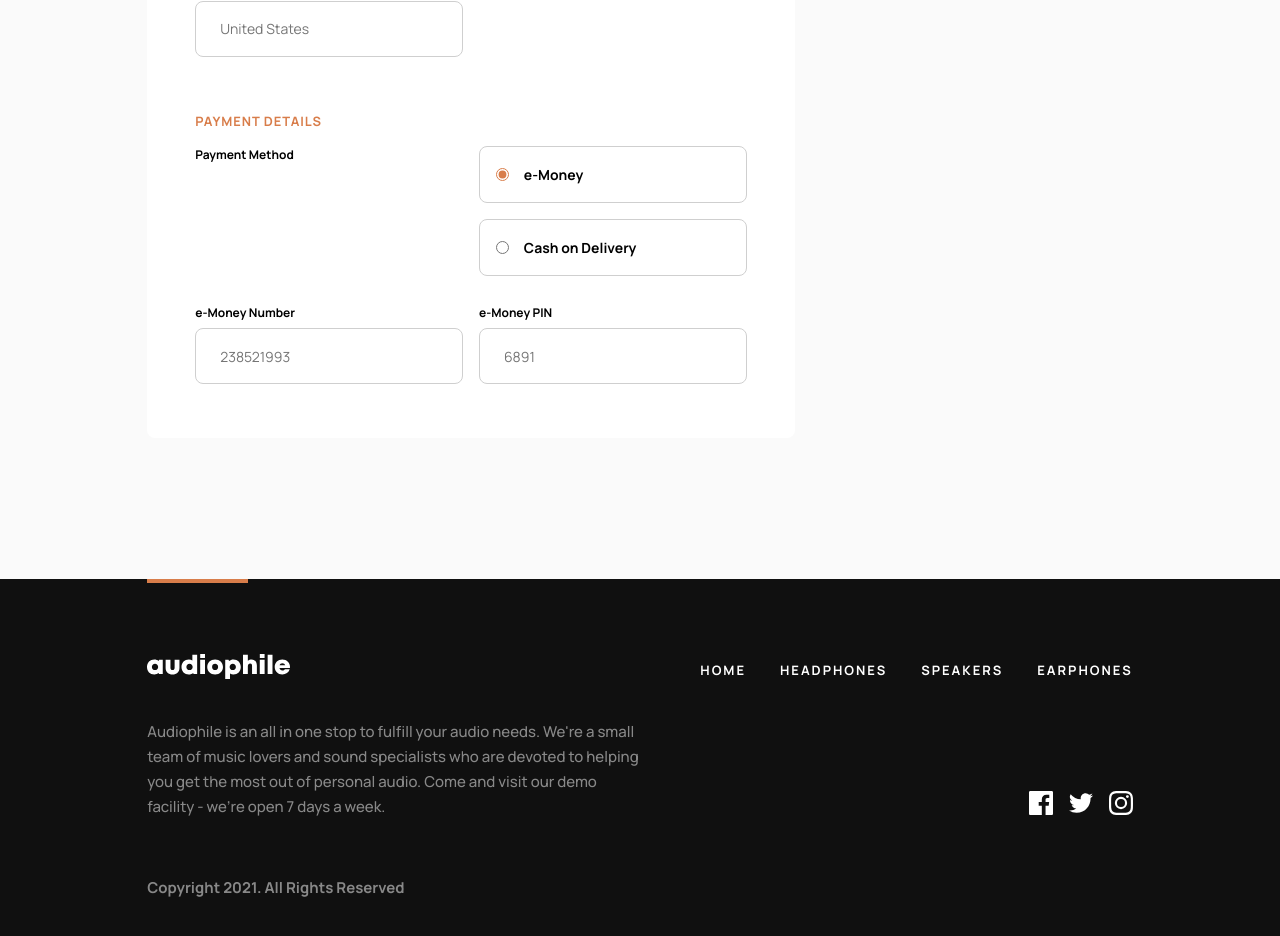
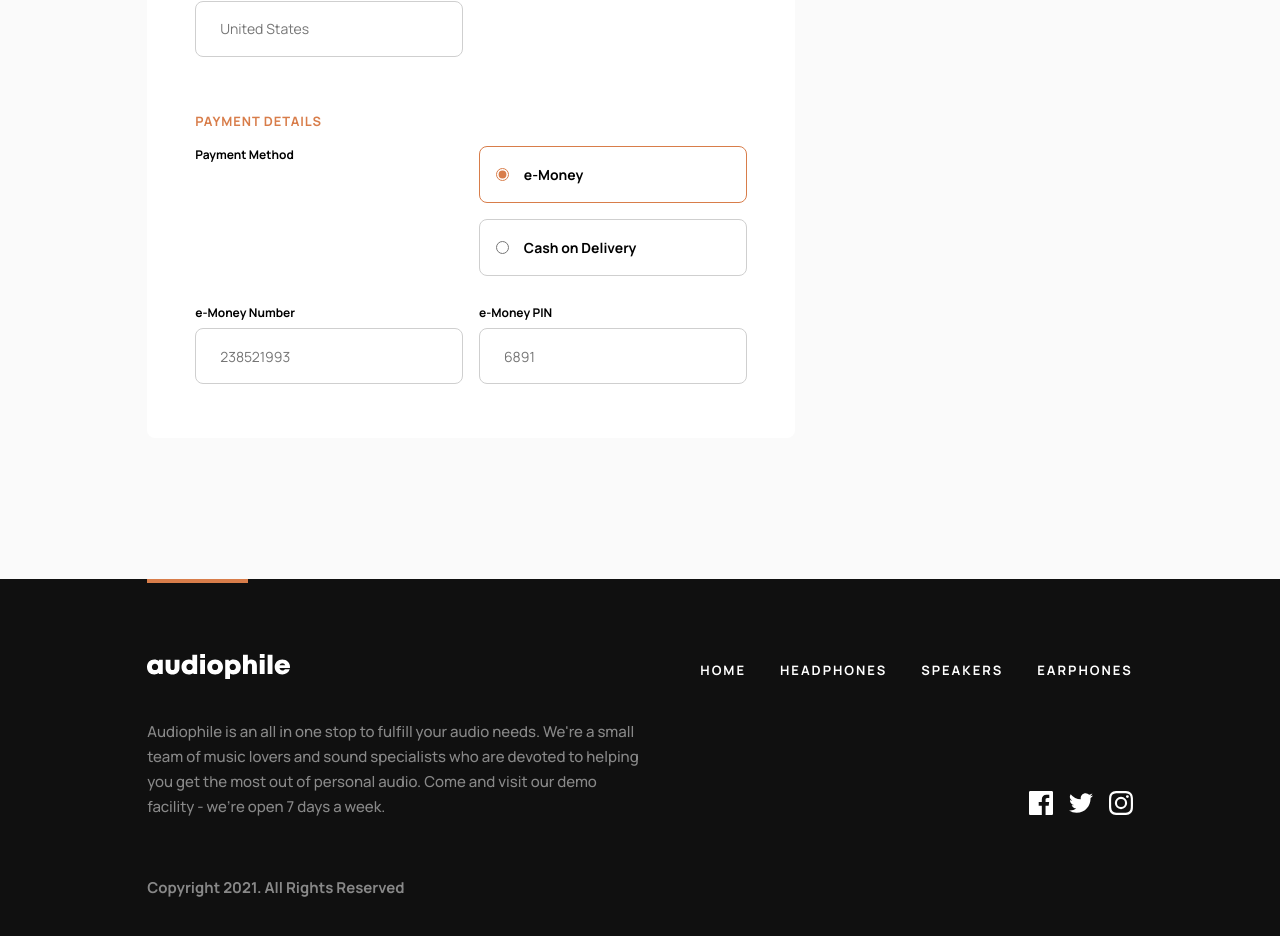
Before and after one commit to bluepersia/audiophile-fullstack, a React (Vite) app in the folder frontend/: page /checkout in a window 1280 px wide. Shown: the part 917-1853 px from the top of the page. Built offline with nearby package versions, Linux system fonts and the light colour scheme.

Commit message:
Add radio checked accent border

```diff
--- a/frontend/src/pages/Checkout/Form/Form.module.scss
+++ b/frontend/src/pages/Checkout/Form/Form.module.scss
@@ -57,6 +57,10 @@
 
 .radioInput {
   accent-color: var(--color-accent-500);
+}
+
+.radioContainer:has(.radioInput:checked) {
+  border: solid 1px var(--color-accent-500);
 }
 
 .radioLabel {
```
